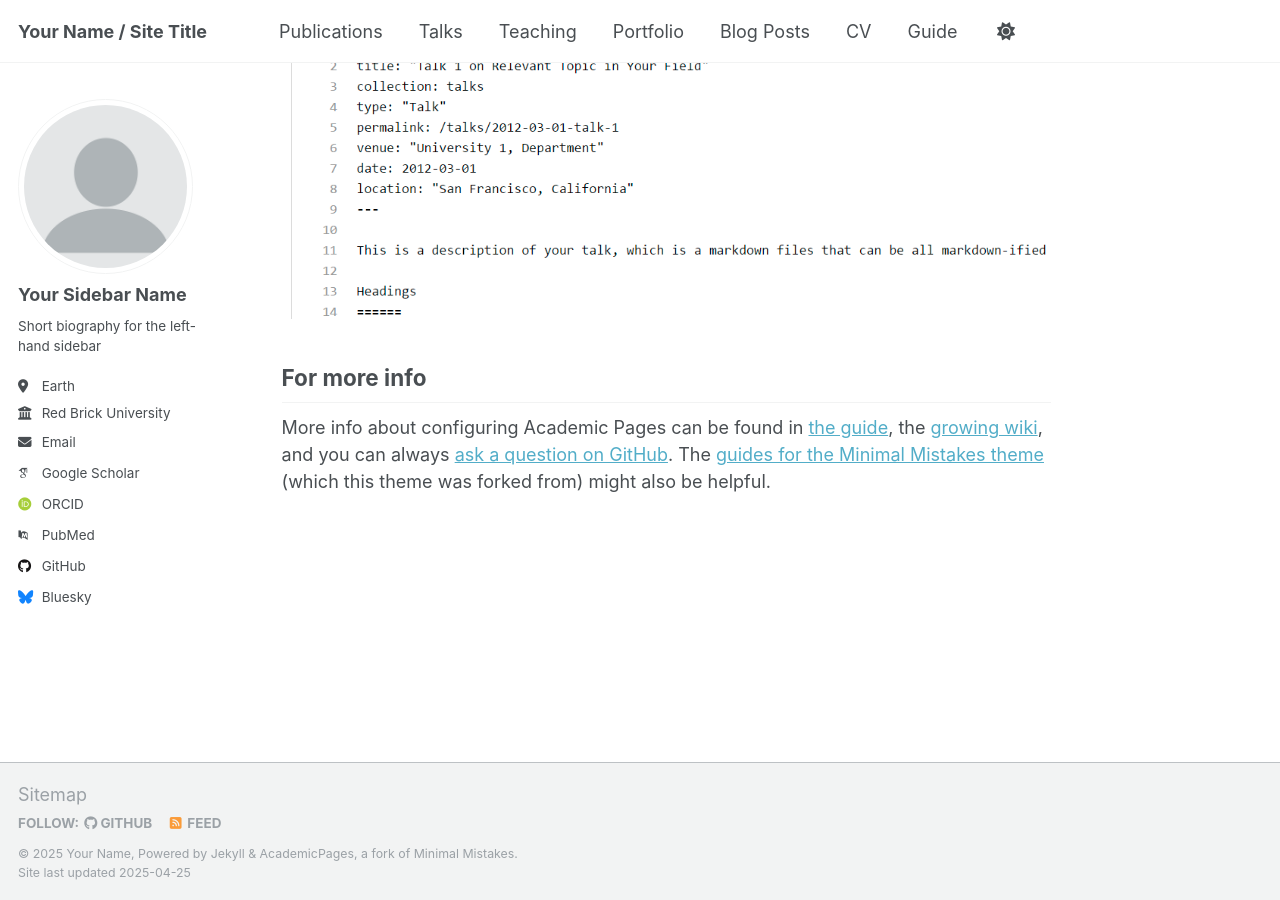
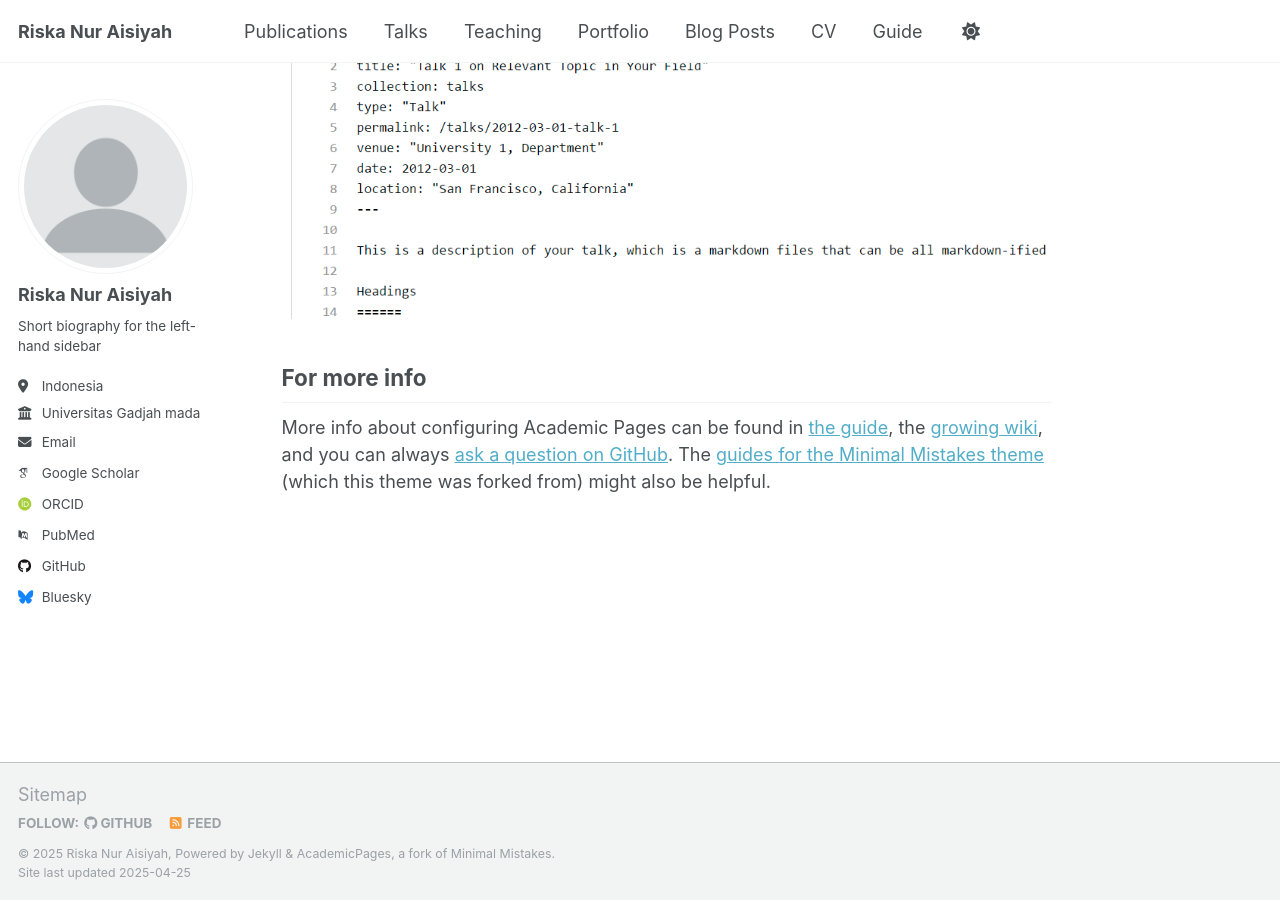
Before and after one commit to Riska56/riska, a Jekyll site: the page built from _pages/about.md, in a window 1280 px wide and 900 px high, scrolled down 2636 px. Built offline with Jekyll 4.4.1, drawn with Linux system fonts in a browser that asks for light colours; some web fonts are replaced.

Commit message:
fix : employer

```diff
--- a/_config.yml
+++ b/_config.yml
@@ -9,11 +9,11 @@
 # Basic Site Settings
 locale                   : "en-US"
 site_theme               : "default"
-title                    : "Your Name / Site Title"
+title                    : "Riska Nur Aisiyah"
 title_separator          : "-"
-name                     : &name "Your Name"
+name                     : &name "Riska Nur Aisiyah"
 description              : &description "personal description"
-url                      : https://academicpages.github.io # the base hostname & protocol for your site e.g. "https://[your GitHub username].github.io"
+url                      : https://riskanuraisiyah.github.io # the base hostname & protocol for your site e.g. "https://[your GitHub username].github.io"
 baseurl                  : "" # the subpath of your site, e.g. "/blog"
 repository               : "academicpages/academicpages.github.io"
 
@@ -23,13 +23,13 @@ repository               : "academicpages/academicpages.github.io"
 author:
   # Biographic information
   avatar           : "profile.png"
-  name             : "Your Sidebar Name"
+  name             : "Riska Nur Aisiyah"
   pronouns         : # example: "she/her"
   bio              : "Short biography for the left-hand sidebar"
-  location         : "Earth"
-  employer         : "Red Brick University"
+  location         : "Indonesia"
+  employer         : "Universitas Gadjah mada"
   uri              : # URL
-  email            : "none@example.org"
+  email            : "riskaaisiyah@gmail.com"
 
   # Academic websites
   arxiv            : # URL - Update with the correct link to your profile
@@ -57,7 +57,7 @@ author:
   goodreads        : # Username
   google_plus      : # Username
   keybase          : # Username
-  instagram        : # Username
+  instagram        : # riskaacha_
   lastfm           : # Username
   linkedin         : # Username
   mastodon         : # URL
```
